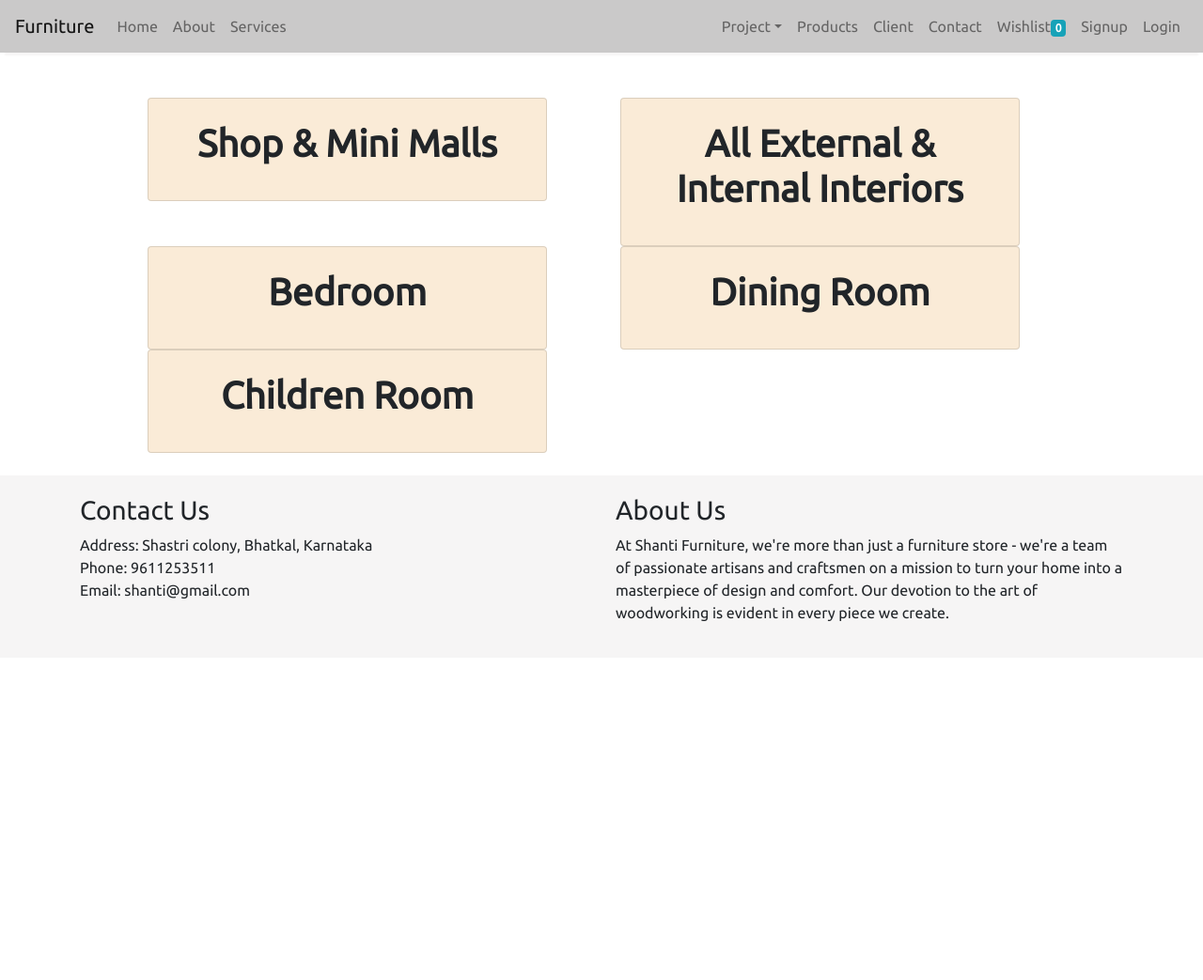
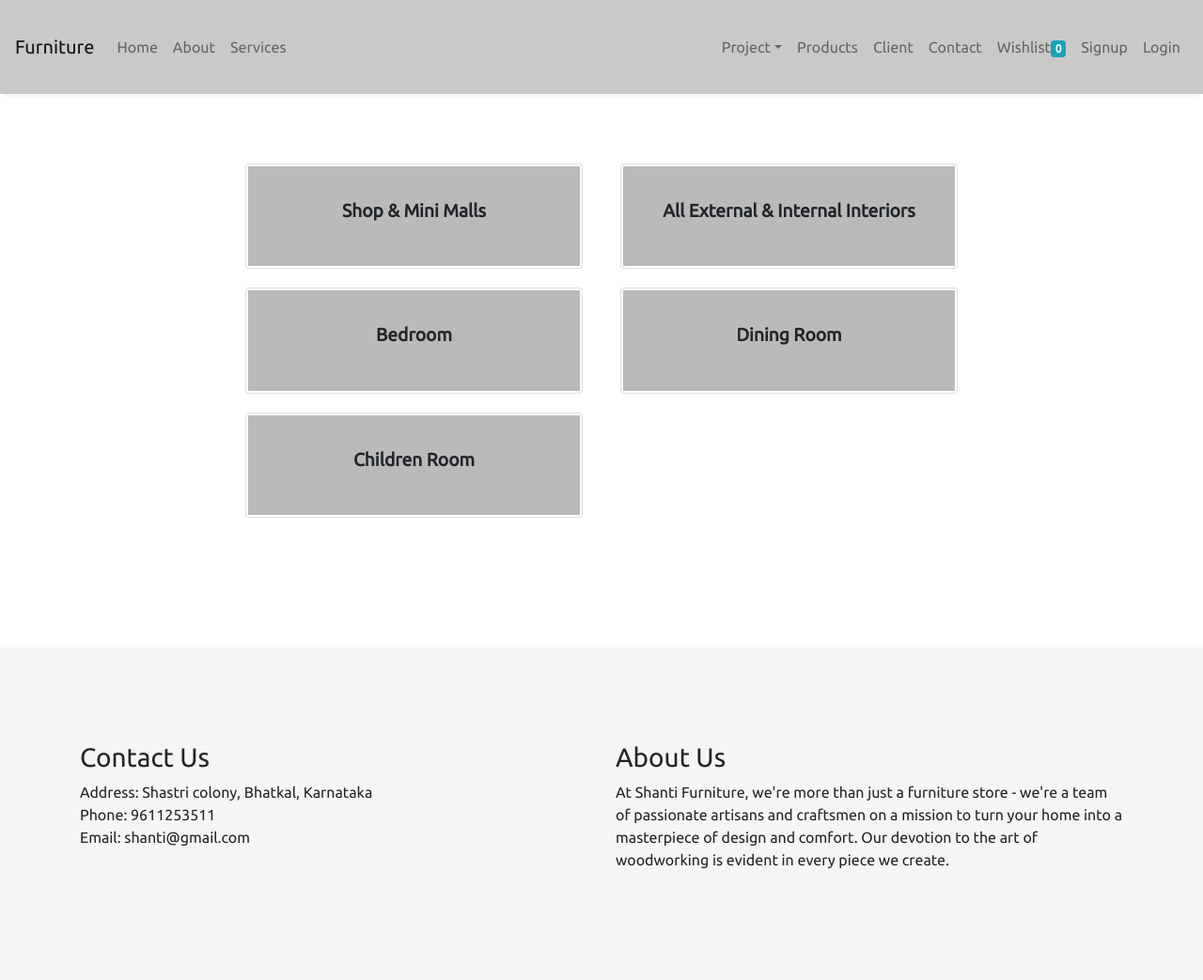
Before and after one commit to OmJan/Furniture_Eshop, a Django app: page /service in a window 1280 px wide. Shown: the whole page at 94% size. Before the commit the page ends 661 px from the top, so only its background shows below. Run offline with Django 4.2, Linux system fonts and the light colour scheme; data comes from the database, SQL or seed files in the repository; both versions use the stored data as it was after the commit; some libraries are stand-ins or nearby versions; some web fonts are replaced.

Commit message:
NewAdded

```diff
--- a/furnitureapp/models/service.py
+++ b/furnitureapp/models/service.py
@@ -3,7 +3,6 @@ from django.db import models
 
 class Service(models.Model):
     service_name = models.CharField(max_length=50)
-    image = models.ImageField(upload_to='upload/services/', blank=True, null=True)
 
     @staticmethod
     def get_all_sevices():
--- a/furnitureapp/static/css/contact.css
+++ b/furnitureapp/static/css/contact.css
@@ -5,7 +5,7 @@ body {
     padding: 0;
 }
 
-.container {
+.container-contact {
     max-width: 800px;
     margin: 100px auto;
     background-color: #fff;
--- a/templates/client.html
+++ b/templates/client.html
@@ -8,9 +8,13 @@
 <style>
   .image-container img {
     max-width: 100%;
-    height: auto;
     display: block;
   }
+
+  .container{
+    height: 100vh;
+  }
+
 </style>
 
 <div class="container mt-5">
--- a/templates/home.html
+++ b/templates/home.html
@@ -5,6 +5,7 @@
 <style>
     .container-fluid{
         padding: 0px 200px;
+
     }
 
 </style>
--- a/templates/index.html
+++ b/templates/index.html
@@ -15,13 +15,13 @@
     <style>
         * {
             margin: 0px;
-
             font-family: 'AR One Sans', sans-serif;
             font-family: 'Ubuntu', sans-serif;
         }
 
         nav {
             background-color: rgb(202, 201, 201);
+            height: 100px;
         }
 
         .one-edge-shadow {
@@ -37,17 +37,22 @@
             position: relative;
             bottom: 0;
             width: 100%;
+            padding-top : 100px;
+            padding-bottom:100px ;
             background-color: rgb(246, 245, 245);
             /*text-align: center;*/
-            padding: 20px;
+
         }
 
         .navbar-nav .nav-item.active,
         .navbar-nav .nav-item:hover {
             border-radius: 5px;
             background-color: rgb(162, 172, 175)
+        }
 
-        }
+
+
+
     </style>
 </head>
 {% block head %}
@@ -92,8 +97,6 @@
             {% else %}
             <li class="nav-item "><a class="nav-link" aria-current="page" href="/signup">Signup</a></li>
             <li class="nav-item "><a class="nav-link" aria-current="page" href="/login">Login</a></li>
-
-
             {% endif %}
         </ul>
     </div>
--- a/templates/service.html
+++ b/templates/service.html
@@ -1,23 +1,56 @@
 {% extends "index.html" %}
-{% block body%}
+{% block body %}
 <style>
-    .card-body {
-        overflow: hidden;
-        font-family: 'Ubuntu', sans-serif;
+    .container_services {
+        display: flex;
+        flex-wrap: wrap;
+        margin: 5% 20% 10% 20%;
+
+    }
+
+    .col {
+        flex: 0 0 calc(50% - 10px);
+        box-sizing: border-box;
+        margin: 10px 5px;
     }
 
 
+    .card {
+        width: 100%;
+        height: 100%;
+    }
+
+    @media (max-width: 800px) {
+        .col {
+            flex: 0 0 calc(100% - 20px);
+        }
+
+        .container_services {
+            margin: 10px 10px;
+            width: 100%;
+        }
+
+    }
+
+    .card-body {
+        background-color: rgb(186, 186, 186);
+        padding: 10%;
+        margin: 2px;
+
+    }
+
+    .card-title {
+        font-size: larger;
+    }
 </style>
+
 <!-- Services -->
-<div class="container mt-4 p-4">
-    <div class="row m-auto">
+<div class="container_services">
+    <div class="row">
         {% for service_data in services %}
-        <div class="col-md-5 ml-5">
-            <div class="card m-auto" style="background-color: antiquewhite;" >
-                {% if service_data.service.image %}
-                <img src="{{service_data.service.image.url}}" class="cart-img rounded mb-4" alt="Service Image 2">
-                {% endif %}
-                <div class="card-body p-4">
+        <div class="col">
+            <div class="card">
+                <div class="card-body">
                     <h1 class="card-title text-center"><b>{{ service_data.service }}</b></h1>
                 </div>
             </div>
@@ -26,4 +59,4 @@
     </div>
 </div>
 <!-- Services -->
-{%endblock body%}
+{% endblock body %}
```
Also changed, not shown: templates/about.html (+7 -12 lines), templates/contact.html (+2 -9 lines), templates/profile.html (+7 -1 lines), templates/project.html (+8 -2 lines), db.sqlite3, upload/project/Project1.jpeg (added), upload/project/Project2.jpeg (added), upload/project/Project3.jpeg (added), upload/project/Project4.jpeg (added), upload/project/Project5.jpeg (added), upload/project/Project5.webp (added), 1 other file.
